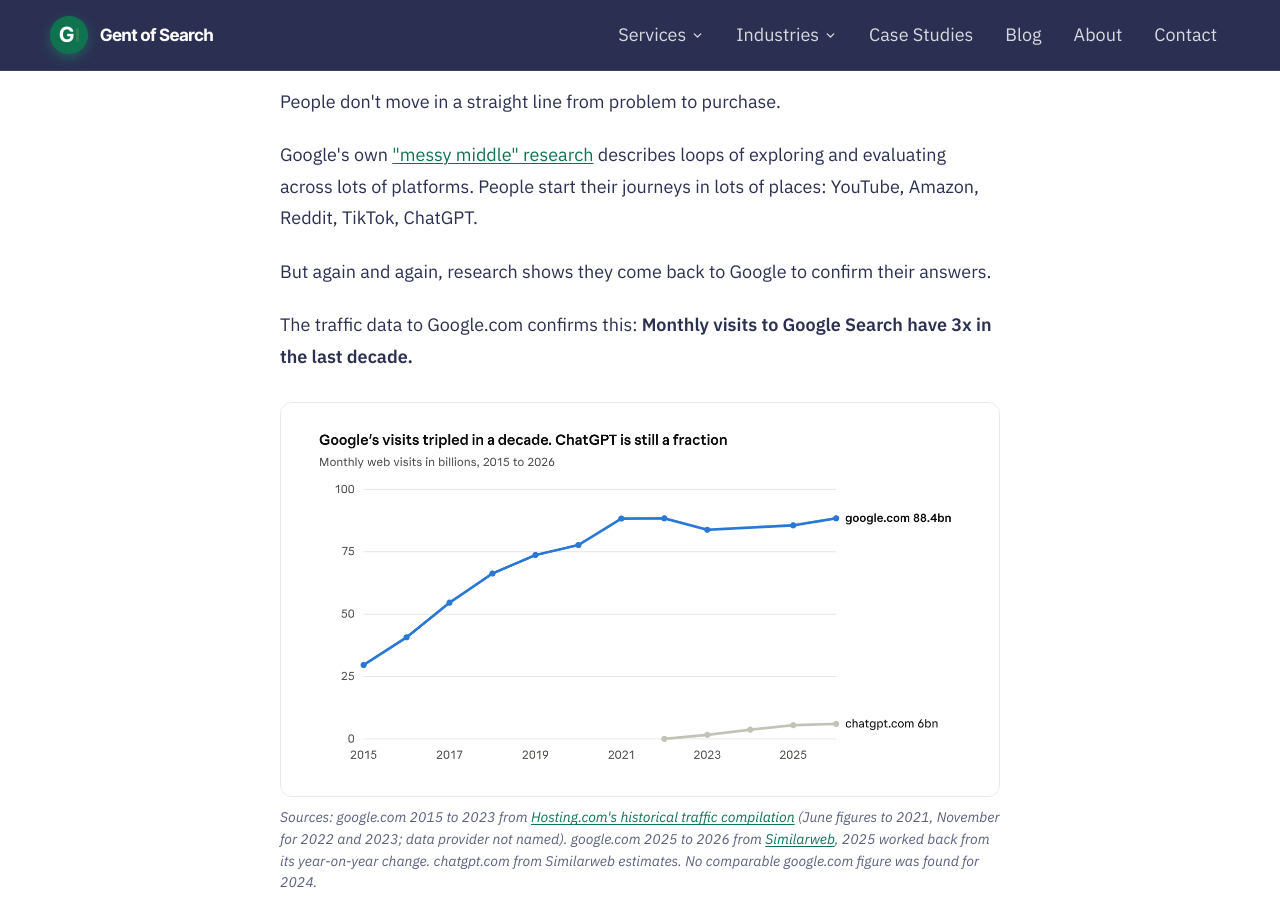
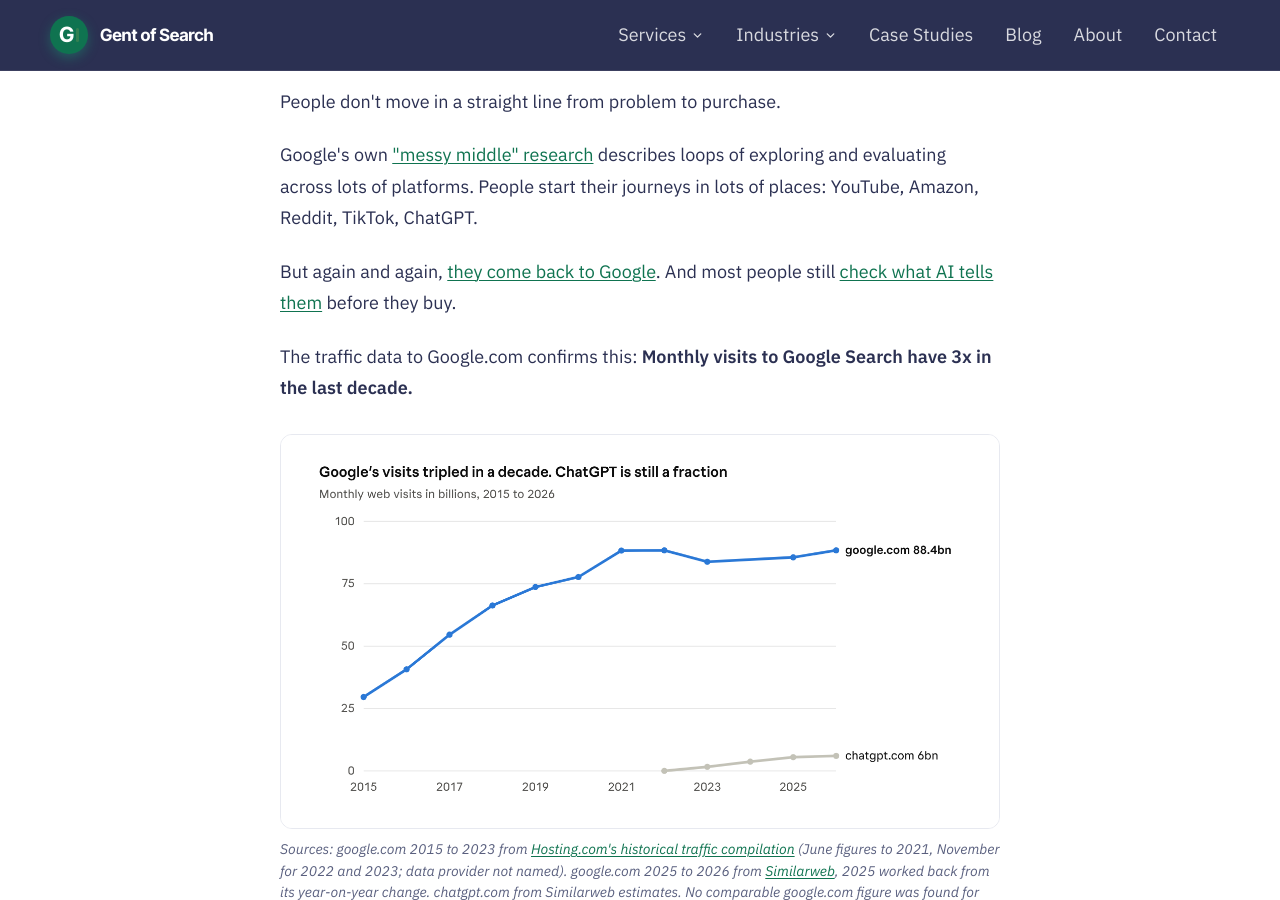
Before and after one commit to Gent-of-Search/gentofsearch.com, a Jekyll site: the page built from _posts/2026-11-16-why-you-should-still-invest-in-seo.md, in a window 1280 px wide and 900 px high, scrolled down 12425 px. Built offline with Jekyll 4.4.1, drawn with Linux system fonts in a browser that asks for light colours.

Commit message:
Why invest in SEO post: reword 'again and again' line with sources
Co-Authored-By: Claude Opus 5.5 <noreply@anthropic.com>

```diff
--- a/_posts/2026-11-16-why-you-should-still-invest-in-seo.md
+++ b/_posts/2026-11-16-why-you-should-still-invest-in-seo.md
@@ -190,7 +190,7 @@ image_alt: "Bar chart: among companies that rely on Google organic search, produ
 <h2>7. Google is the final destination people trust</h2>
 <p>People don't move in a straight line from problem to purchase.</p>
 <p>Google's own <a href="https://www.thinkwithgoogle.com/intl/en-gb/consumer-insights/consumer-journey/the-consumer-decision-making-process" target="_blank" rel="noopener">"messy middle" research</a> describes loops of exploring and evaluating across lots of platforms. People start their journeys in lots of places: YouTube, Amazon, Reddit, TikTok, ChatGPT.</p>
-<p>But again and again, research shows they come back to Google to confirm their answers.</p>
+<p>But again and again, <a href="https://sparktoro.com/blog/new-research-20-of-americans-use-ai-tools-10x-month-but-growth-is-slowing-and-traditional-search-hasnt-dipped/" target="_blank" rel="noopener">they come back to Google</a>. And most people still <a href="https://www.attentive.com/state-of-ai-in-retail-2026" target="_blank" rel="noopener">check what AI tells them</a> before they buy.</p>
 <p>The traffic data to Google.com confirms this: <strong>Monthly visits to Google Search have 3x in the last decade.</strong></p>
 <figure>
   <img src="{{ '/assets/blog/why-invest-seo-google-chatgpt-visits-line.png' | relative_url }}" width="1424" height="780" alt="Line chart: monthly web visits from 2015 to 2026. google.com rose from 29.6 billion in 2015 to 88.4 billion in 2026; chatgpt.com rose from zero in 2022 to 6 billion in 2026" loading="lazy">
```
